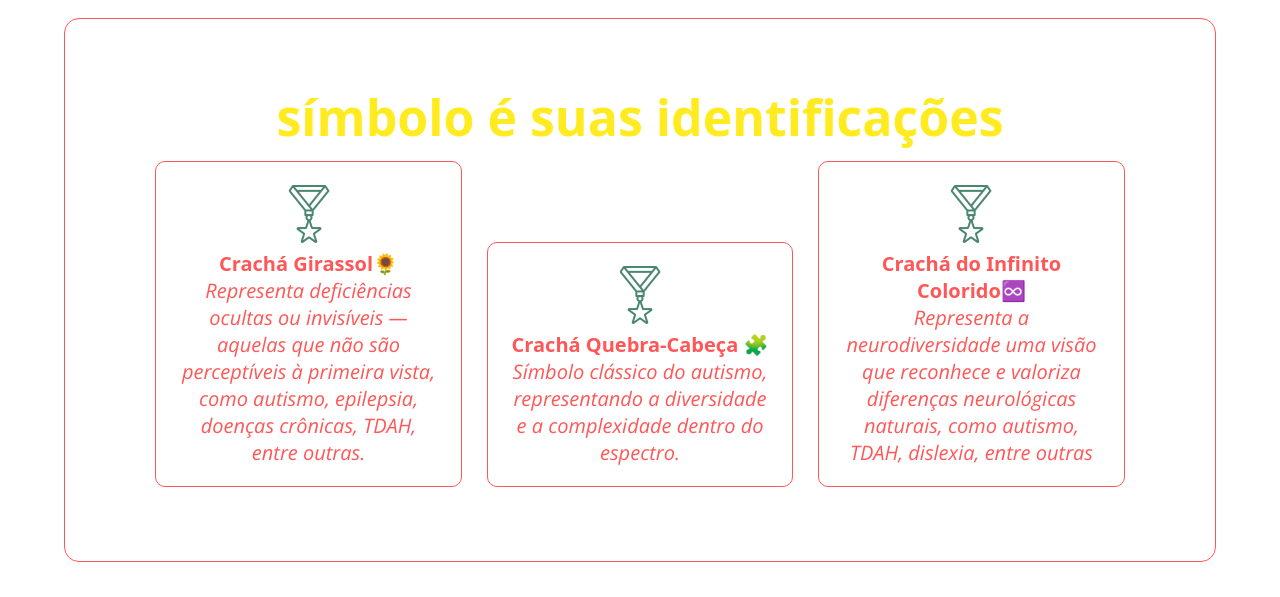
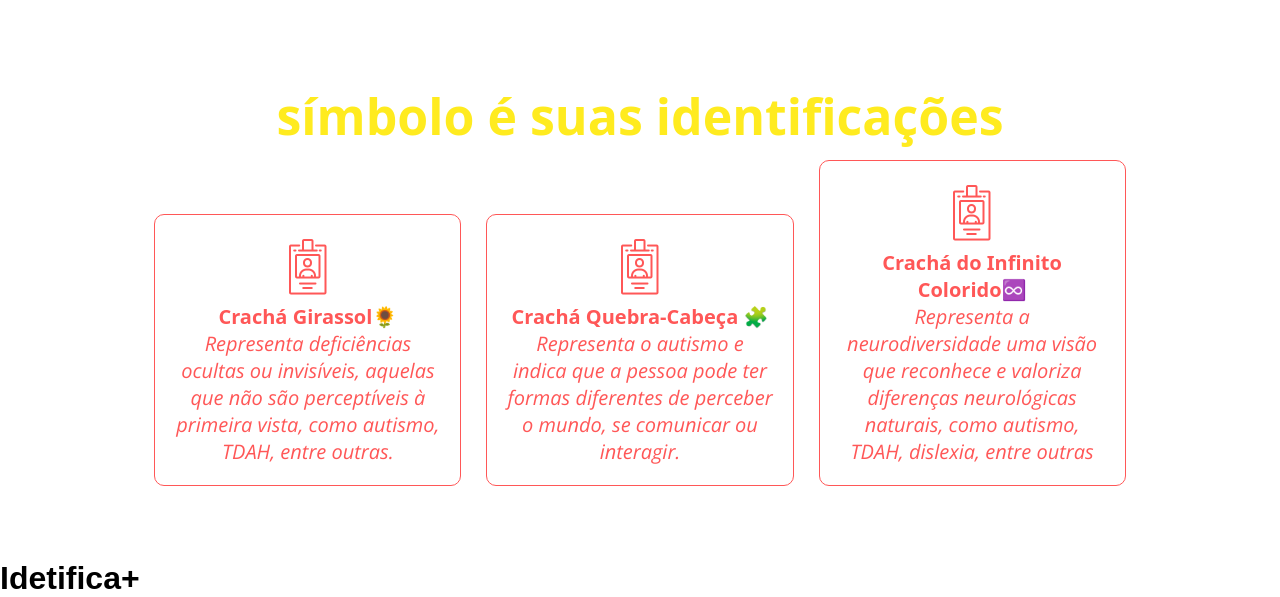
Before and after one commit to Cartiiff/crach-s, a plain HTML site: page index.html in a window 1280 px wide. Shown: the part 762-1359 px from the top of the page. Before the commit the page ends 1324 px from the top, so only its background shows below. Drawn offline with nearby package versions, Linux system fonts and the light colour scheme; a web font is replaced by a local one.

Commit message:
Atualizações

```diff
--- a/estilos.css
+++ b/estilos.css
@@ -119,12 +119,11 @@ font-style: italic;
 section{
   display: inline-block;
   margin-top: 80px;
-  border: 1px solid #ff5757;
+  /* border: 1px solid #ff5757; */
   margin-left: 5%;
   margin-right: 5%;
   padding: 5%;
   text-align: center;
-  width: 90%;
   border-radius: 15px;
 }
 
--- a/index.html
+++ b/index.html
@@ -4,7 +4,7 @@
     <meta charset="UTF-8" />
     <meta name="viewport" content="width=device-width, initial-scale=1.0" />
     <title>Identifica+</title>
-    <link rel="stylesheet" href="estilos.css">
+    <link rel="stylesheet" href="estilos.css" />
   </head>
   <body>
 <nav class="navbar">
@@ -26,7 +26,7 @@
     <a style="text-align: left;" href="#" class="contact-btn"> Saiba Mais</a>
       </div>
     <div class="Imagem">
-     <img style="max-width: 100%;" src="Logo da campanha.png">
+     <img style="max-width: 90%;" src="Logo da campanha.png">
     </div>
   </header>
 
@@ -34,10 +34,10 @@
 <h2>símbolo é suas identificações</h2>
 <div class="Crachás">
 <div class="card">
-  <img src="medal.png">
+  <img src="card.png">
   <div class="card-content">
   <h3>Crachá Girassol🌻 </h3>
-  <p>Representa deficiências ocultas ou invisíveis — aquelas que não são perceptíveis à primeira vista, como autismo, epilepsia, doenças crônicas, TDAH, entre outras.</p>
+  <p>Representa deficiências ocultas ou invisíveis, aquelas que não são perceptíveis à primeira vista, como autismo, TDAH, entre outras.</p>
   </div>
    <div class="texto-oculto">
   <h3>Quem Usa os Crachás Girassol?</h3>
@@ -45,10 +45,10 @@
   </div>
   </div>
 <div class="card">
-  <img src="medal.png">
+  <img src="card.png">
   <div class="card-content">
   <h3> Crachá Quebra-Cabeça 🧩</h3>
-  <p>Símbolo clássico do autismo, representando a diversidade e a complexidade dentro do espectro.</p>
+  <p>Representa o autismo e indica que a pessoa pode ter formas diferentes de perceber o mundo, se comunicar ou interagir. </p>
 </div>
  <div class="texto-oculto">
   <h3>Quem Usa os Crachás Quebra-Cabeça?</h3>
@@ -56,7 +56,7 @@
   </div>
 </div>
   <div class="card">
-   <img src="medal.png">
+   <img src="card.png">
    <div class="card-content">
   <h3>Crachá do Infinito Colorido♾️</h3>
   <p>Representa a neurodiversidade uma visão que reconhece e valoriza diferenças neurológicas naturais, como autismo, TDAH, dislexia, entre outras</p>
@@ -67,3 +67,8 @@
   </div>
 </div>
   </section>
+
+  <footer>
+<h1>Idetifica+</h1>
+
+  </footer>
```
Also changed, not shown: card.png (added), medal.png (deleted).
